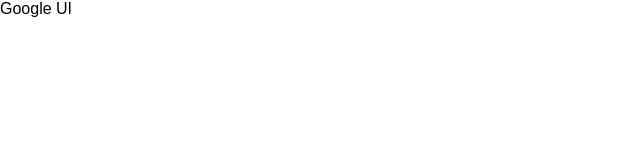
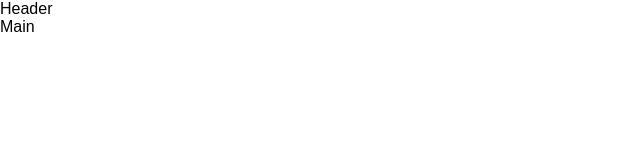
Before and after one commit to coderdal/Google-UI-Clone, a React (Create React App) app: page / in a window 1280 px wide. Shown: the top 160 px of the page, without its empty margins (0-640 px from the left). Built offline with nearby package versions, Linux system fonts and the light colour scheme.

Commit message:
Structure

```diff
--- a/src/App.js
+++ b/src/App.js
@@ -1,7 +1,14 @@
 import React from "react";
+import Header from "./components/Header";
+import Main from "./components/Main";
 
 const App = () => {
-  return <div>Google UI</div>;
+  return (
+    <>
+      <Header />
+      <Main />
+    </>
+  );
 };
 
 export default App;
--- /dev/null
+++ b/src/components/Header/index.js
@@ -0,0 +1,7 @@
+import React from "react";
+
+const Header = () => {
+  return <div>Header</div>;
+};
+
+export default Header;
--- /dev/null
+++ b/src/components/Main/index.js
@@ -0,0 +1,7 @@
+import React from "react";
+
+const Main = () => {
+  return <div>Main</div>;
+};
+
+export default Main;
```
Also changed, not shown: src/components/Footer/index.js (added, +7 -0 lines), public/assets/images/main-logo.png (added).
